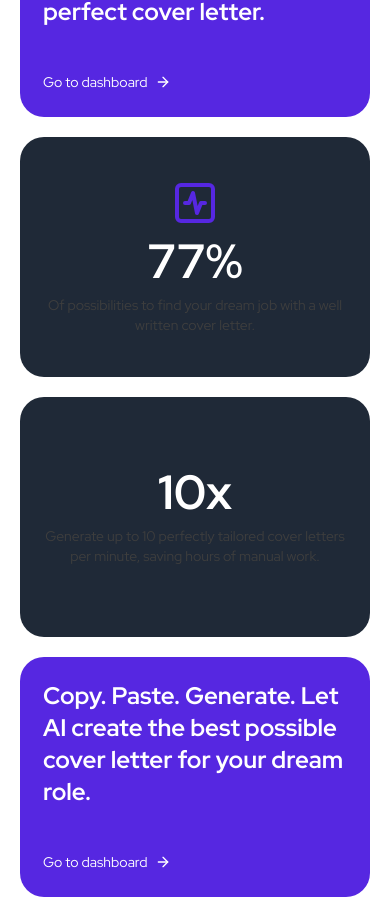
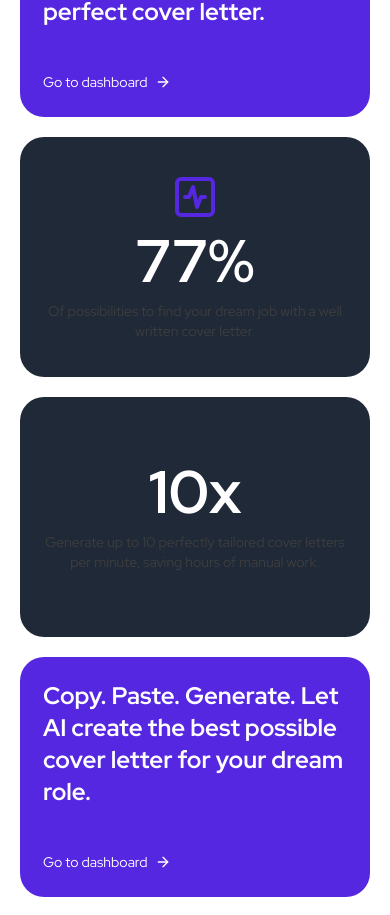
Before and after one commit to IvanSmiths/cover-letter-builder-pro, a Next.js app: page / in a window 390 px wide. Shown: the part 1447-2362 px from the top of the page. Built offline with nearby package versions, Linux system fonts and the light colour scheme.

Commit message:
improve responsiveness

```diff
--- a/components/home/cards/Card.tsx
+++ b/components/home/cards/Card.tsx
@@ -16,11 +16,11 @@ function Card({ title, description, icon, color, size, link }: CardProps) {
 
   return (
     <div
-      className={`${bgColor} ${textColor} ${size === "small" ? "items-center justify-center gap-smallest p-regular sm:p-large" : "p-regular"} flex min-h-[15rem] flex-col rounded-3xl sm:min-h-[20rem]`}
+      className={`${bgColor} ${textColor} ${size === "small" ? "min-w-[16rem] items-center justify-center gap-smallest p-regular md:min-w-[20rem]" : "p-regular"} flex min-h-[15rem] flex-col rounded-3xl sm:min-h-[20rem]`}
     >
       {icon && icon}
       <h2
-        className={`${size === "small" ? "text-5xl md:text-7xl" : "text-2xl md:text-4xl"} font-bold`}
+        className={`${size === "small" ? "text-6xl md:text-7xl" : "text-2xl md:text-4xl"} font-bold`}
       >
         {title}
       </h2>
```
